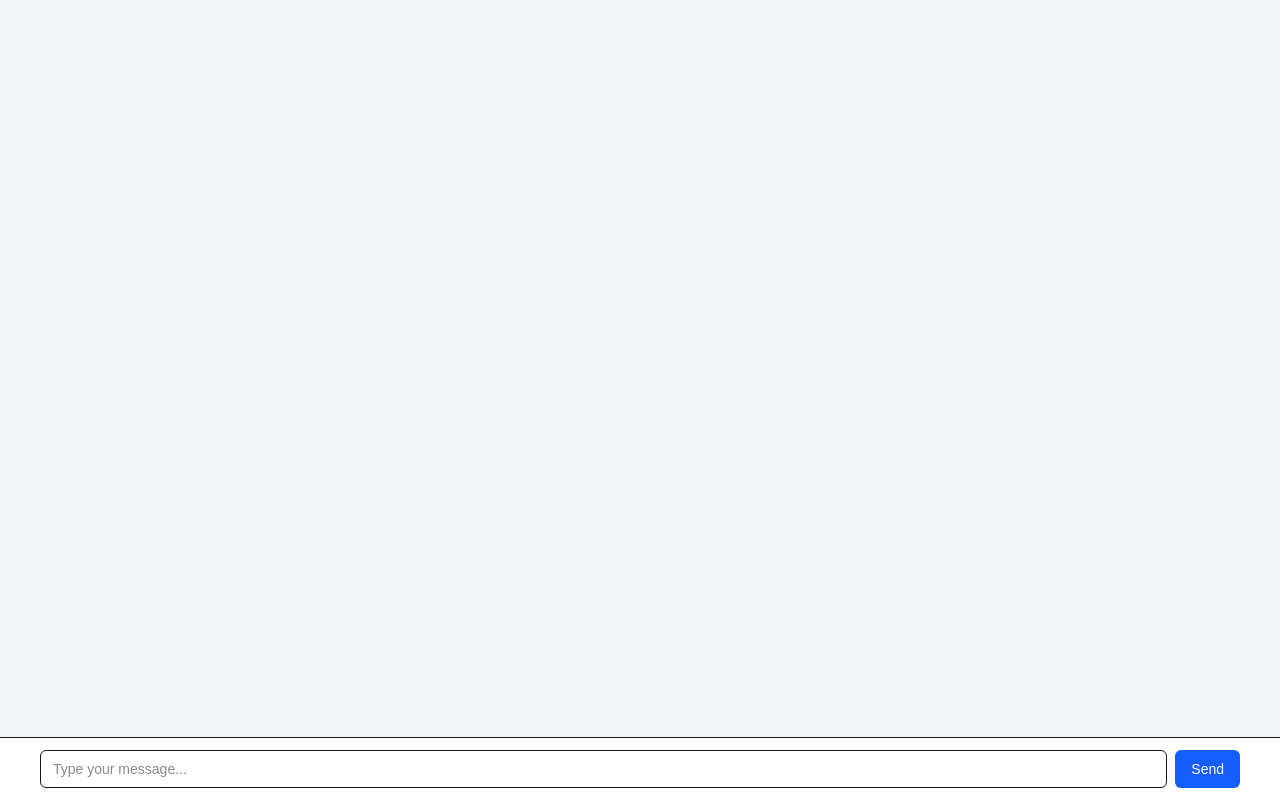
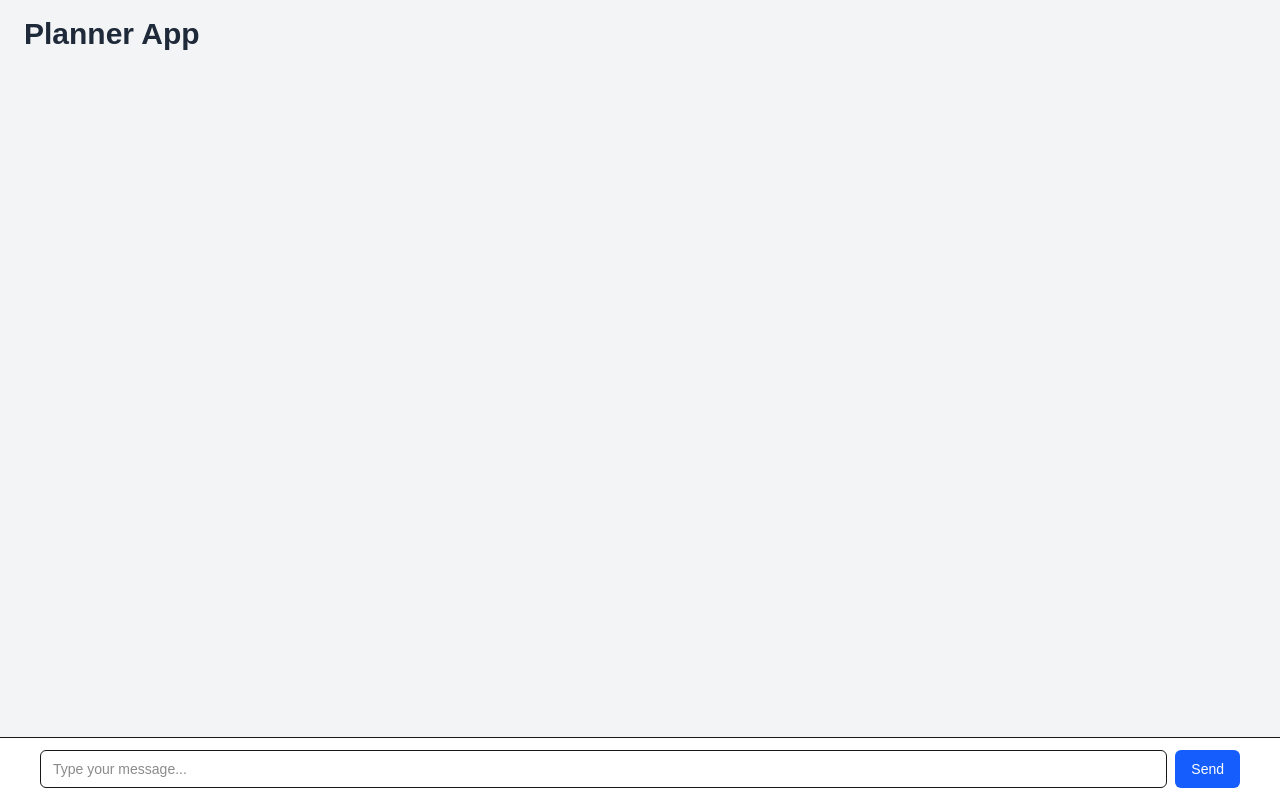
Before and after one commit to Banana1001/ShadyAgents, a Next.js app in the folder web-app/: page / in a window 1280 px wide. Built offline with nearby package versions, Linux system fonts and the light colour scheme.

Commit message:
Update title

```diff
--- a/web-app/app/page.tsx
+++ b/web-app/app/page.tsx
@@ -27,8 +27,15 @@ export default function Home() {
 
   return (
     <div className="flex flex-col h-screen bg-gray-100">
+
+      {/* Title */}
+      <header className="text-3xl font-bold text-gray-800 mt-4 ml-6">
+        Planner App
+      </header>
+
+
       {/* Display response */}
-      <div className="flex-1 overflow-y-auto p-4 text-sm">
+      <div className="flex-1 overflow-y-auto py-3 text-base">
         {response && (
           <div className="bg-gray-200 px-4 py-3 rounded-lg max-w-xl mx-auto mb-4 text-center">
             {response}
```
